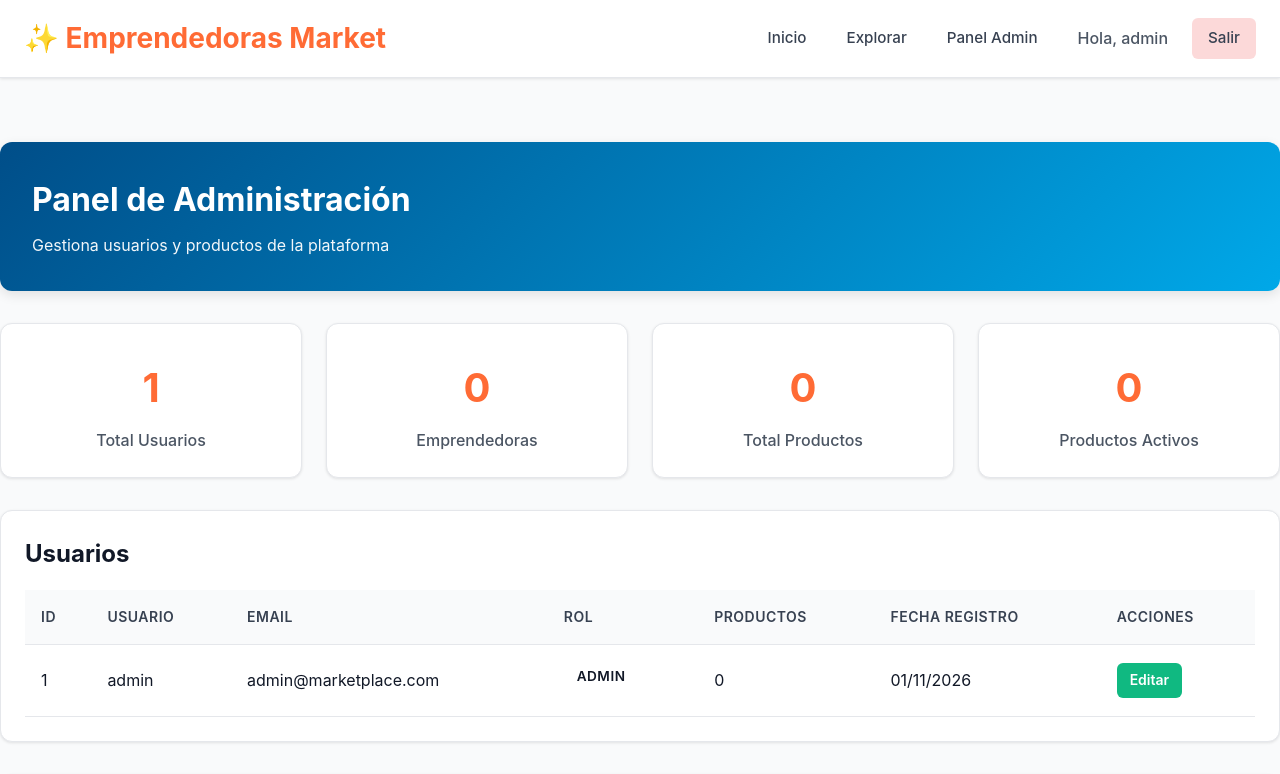
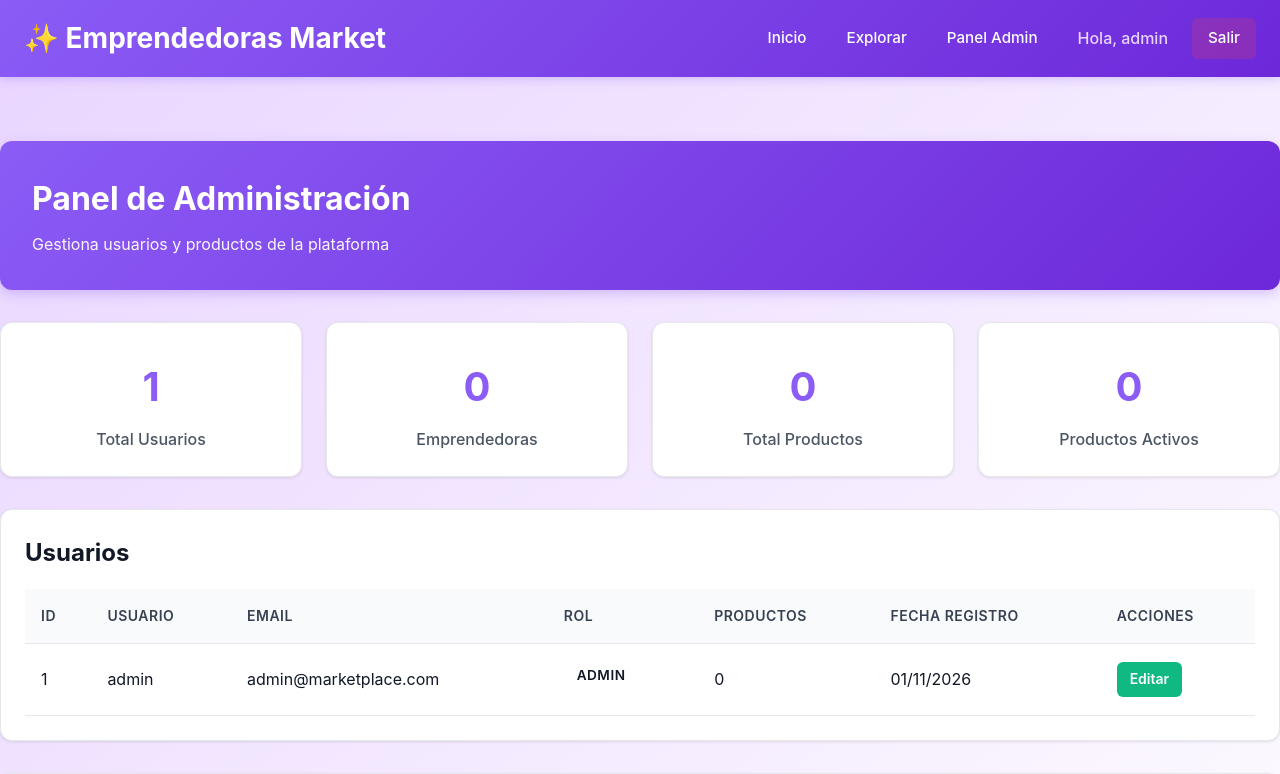
Before and after one commit to TH3-ART-F0R-CR4CK1N6/marketplace-para-emprendedoras, a Flask app: page /admin/dashboard in a window 1280 px wide. Shown: the top 774 px of the page. Run offline with Flask 3, Linux system fonts and the light colour scheme; a user stored in the database is signed in; some libraries are stand-ins or nearby versions.

Commit message:
Fix: Restaurar colores morados originales + agregar script de migracion para DB

```diff
--- a/static/css/style.css
+++ b/static/css/style.css
@@ -5,11 +5,11 @@
 }
 
 :root {
-    /* Colores profesionales de marketplace */
-    --primary-color: #FF6B35;
-    --primary-dark: #E85A2A;
-    --secondary-color: #004E89;
-    --accent-color: #00A8E8;
+    /* Colores originales morados */
+    --primary-color: #8B5CF6;
+    --primary-dark: #6D28D9;
+    --secondary-color: #C4B5FD;
+    --accent-color: #E9D5FF;
 
     /* Neutros */
     --white: #FFFFFF;
@@ -35,7 +35,7 @@ body {
     font-family: -apple-system, BlinkMacSystemFont, 'Segoe UI', Roboto, 'Helvetica Neue', Arial, sans-serif;
     line-height: 1.6;
     color: var(--gray-900);
-    background: var(--gray-50);
+    background: linear-gradient(135deg, var(--accent-color) 0%, var(--white) 100%);
     min-height: 100vh;
 }
 
@@ -47,14 +47,13 @@ body {
 
 /* Navbar moderno y profesional */
 .navbar {
-    background: var(--white);
-    color: var(--gray-900);
+    background: linear-gradient(135deg, var(--primary-color) 0%, var(--primary-dark) 100%);
+    color: var(--white);
     padding: 1rem 0;
-    box-shadow: 0 1px 3px rgba(0, 0, 0, 0.1);
+    box-shadow: 0 2px 10px rgba(139, 92, 246, 0.3);
     position: sticky;
     top: 0;
     z-index: 1000;
-    border-bottom: 1px solid var(--gray-200);
 }
 
 .navbar .container {
@@ -66,7 +65,7 @@ body {
 .nav-brand a {
     font-size: 1.75rem;
     font-weight: 700;
-    color: var(--primary-color);
+    color: var(--white);
     text-decoration: none;
     display: flex;
     align-items: center;
@@ -80,7 +79,7 @@ body {
 }
 
 .nav-links a {
-    color: var(--gray-700);
+    color: var(--white);
     text-decoration: none;
     transition: all 0.2s;
     padding: 0.5rem 1rem;
@@ -90,12 +89,11 @@ body {
 }
 
 .nav-links a:hover {
-    background: var(--gray-100);
-    color: var(--primary-color);
+    background: rgba(255, 255, 255, 0.2);
 }
 
 .user-welcome {
-    color: var(--gray-600);
+    color: var(--accent-color);
     font-weight: 500;
     padding: 0.5rem 1rem;
 }
@@ -230,7 +228,7 @@ body {
 
 /* Hero section moderna */
 .hero {
-    background: linear-gradient(135deg, var(--secondary-color) 0%, var(--accent-color) 100%);
+    background: linear-gradient(135deg, var(--primary-color) 0%, var(--primary-dark) 100%);
     color: var(--white);
     padding: 4rem 0;
     text-align: center;
@@ -635,10 +633,10 @@ body {
     align-items: center;
     margin-bottom: 2rem;
     padding: 2rem;
-    background: linear-gradient(135deg, var(--secondary-color) 0%, var(--accent-color) 100%);
+    background: linear-gradient(135deg, var(--primary-color) 0%, var(--primary-dark) 100%);
     border-radius: 12px;
     color: var(--white);
-    box-shadow: 0 4px 12px rgba(0, 0, 0, 0.1);
+    box-shadow: 0 4px 12px rgba(139, 92, 246, 0.3);
 }
 
 .dashboard-header h1 {
```
Also changed, not shown: migrate_db.py (added, +40 -0 lines).
